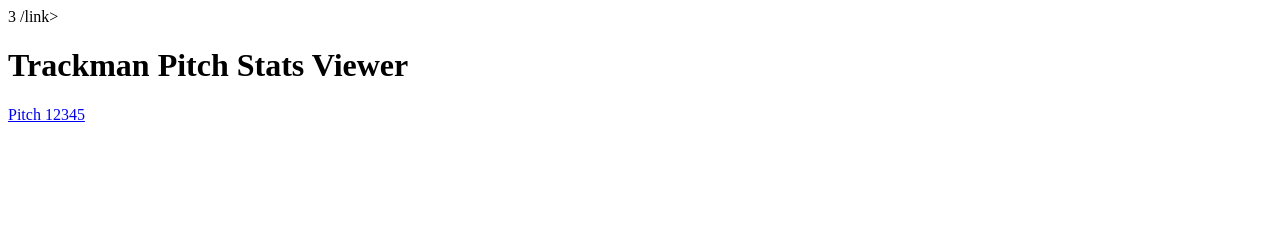
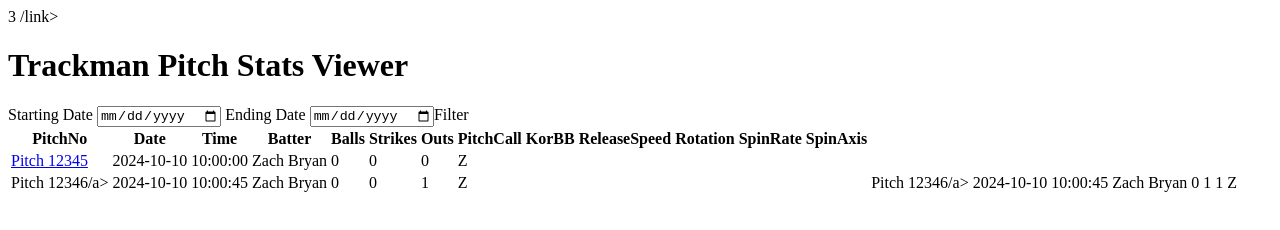
Before and after one commit to glee0006/glee0006.github.io, a plain HTML site: page index.html in a window 1280 px wide. Drawn offline with Linux system fonts and the light colour scheme.

Commit message:
Update index.html

```diff
--- a/index.html
+++ b/index.html
@@ -4,8 +4,77 @@
     <link rel="stylesheet" href="styles.css"<>/link>
   </head>
   <body>
-    <h1>Trackman Pitch Stats Viewer</h1>
-    <a href="details.html">Pitch 12345</a>
+    <h1 class="blue">Trackman Pitch Stats Viewer</h1>
+    </form>
+    <label>Starting Date</label>
+    <input type="date" id="startdate />"
+      <label> Ending Date</form></label>
+    <input type="date" id="enddate />"
+      <button>Filter</button>
+  </form onsubmit+"downloadData();">
+    <table class="red">
+      <tr>
+        <th>PitchNo</th>
+        <th>Date</th>
+        <th>Time</th>
+        <th>Batter</th>
+        <th>Balls</th>
+        <th>Strikes</th>
+        <th>Outs</th>
+        <th>PitchCall</th>
+        <th>KorBB</th>
+        <th>ReleaseSpeed</th>
+        <th>Rotation</th>
+        <th>SpinRate</th>
+        <th>SpinAxis</th>
+      </tr>
+      <tr>
+        <td> <a href="details.html">Pitch 12345</a></td>
+        <td>2024-10-10</td>
+        <td>10:00:00</td>
+        <td>Zach Bryan</td>
+        <td>0</td>
+        <td>0</td>
+        <td>0</td>
+        <td>Z</td>
+        <td></td>
+        <td></td>
+        <td></td>
+        <td></td>
+        <td></td>
+
+    </tr>
+      </tr>
+      <td> <a href+"details.html">Pitch 12346/a></td>
+        <td>2024-10-10</td>
+        <td>10:00:45</td>
+        <td>Zach Bryan</td>
+        <td>0</td>
+        <td>0</td>
+        <td>1</td>
+        <td>Z</td>
+        <td></td>
+        <td></td>
+        <td></td>
+        <td></td>
+        <td></td>
+
+      </td>
+        <td> <a href+"details.html">Pitch 12346/a></td>
+        <td>2024-10-10</td>
+        <td>10:00:45</td>
+        <td>Zach Bryan</td>
+        <td>0</td>
+        <td>1</td>
+        <td>1</td>
+        <td>Z</td>
+        <td></td>
+        <td></td>
+        <td></td>
+        <td></td>
+        <td></td>
+      <?tr>
+    </table>
     <script src="script.js"></script>
   </body>
 </html>
```
